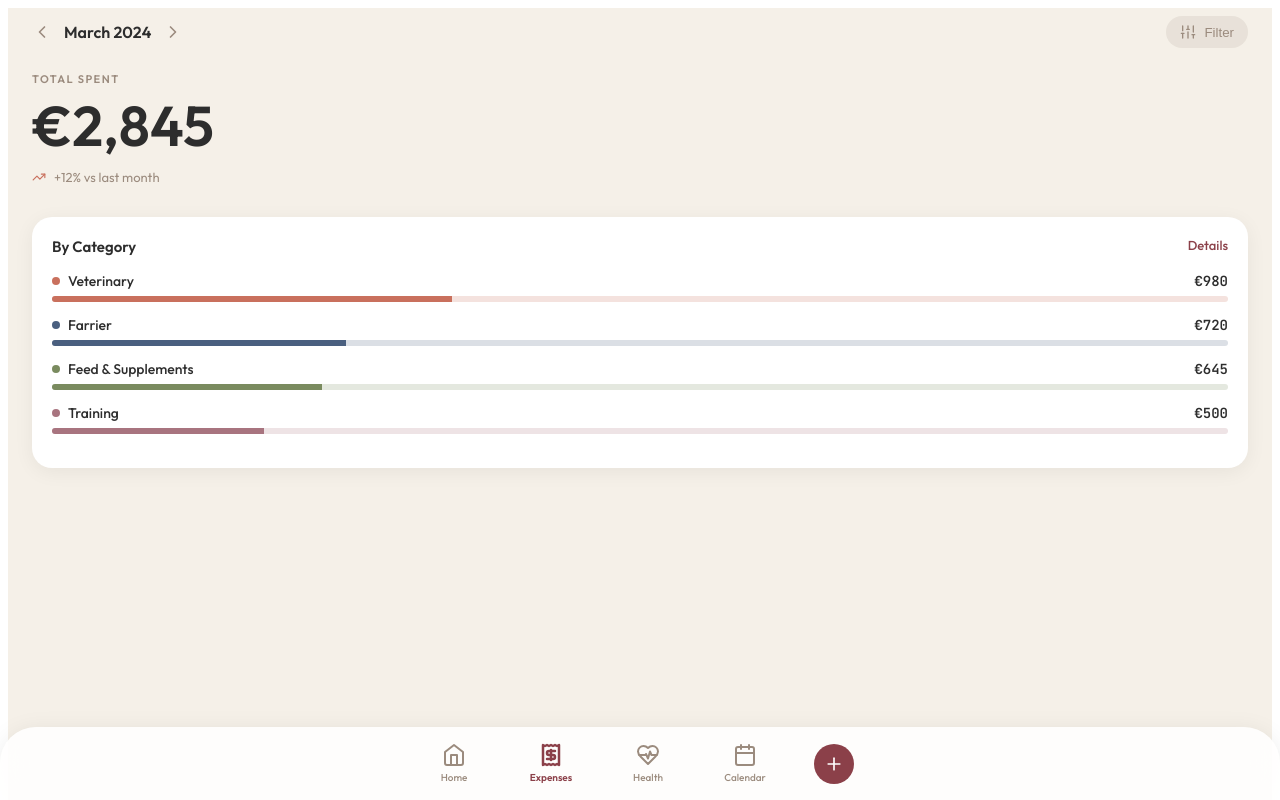
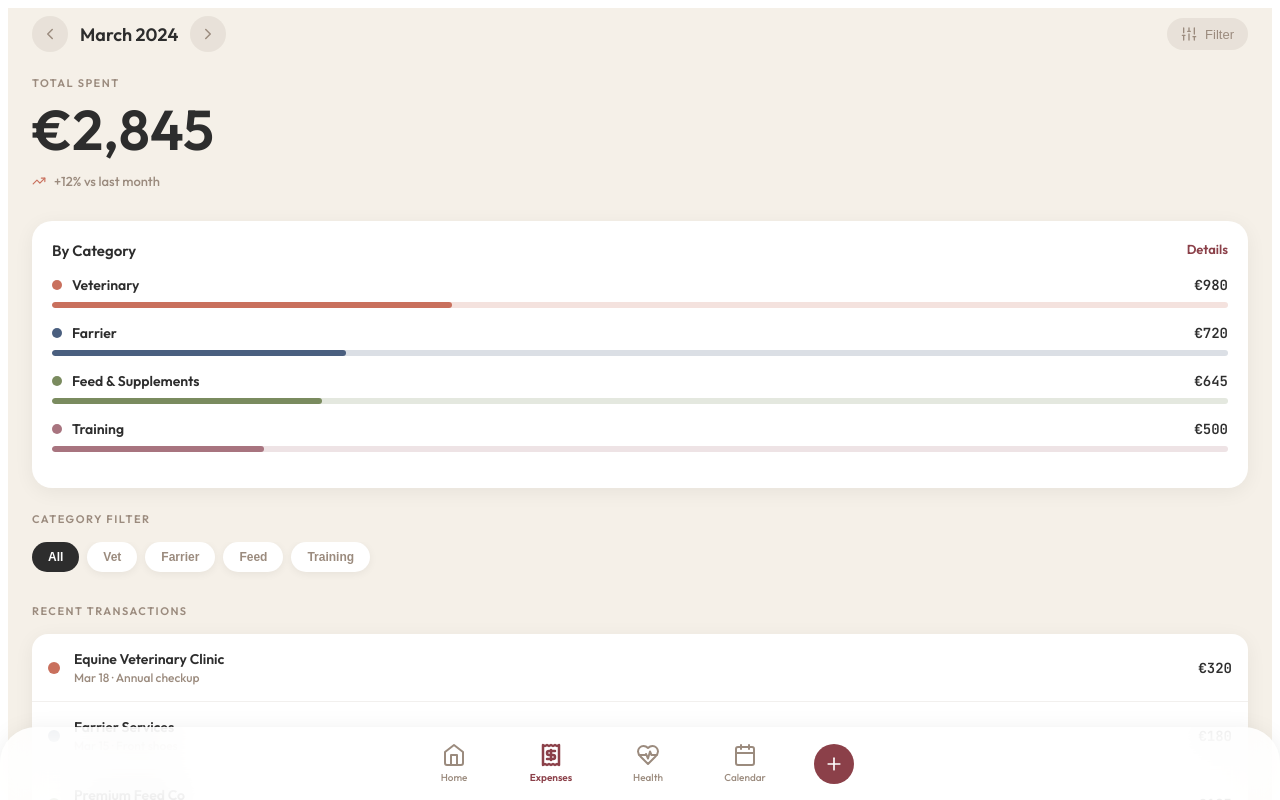
Before and after one commit to rogierbrakshoofden/equiviva, a React (Vite) app: page / in a window 1280 px wide. Both pictures are taken after a click on the button "Expenses". Shown: the top 800 px of the page. Built offline with nearby package versions, Linux system fonts and the light colour scheme.

Commit message:
Update Expenses screen - improve typography, add category filters, fix layout

```diff
--- a/src/screens/Expenses.jsx
+++ b/src/screens/Expenses.jsx
@@ -8,9 +8,35 @@ function Expenses() {
       <div style={{ padding: '24px', paddingTop: '8px' }}>
         <div style={{ display: 'flex', justifyContent: 'space-between', alignItems: 'center', marginBottom: '24px' }}>
           <div style={{ display: 'flex', gap: '12px', alignItems: 'center' }}>
-            <ChevronLeft size={20} color={colors.taupe} />
-            <span style={{ color: colors.charcoal, fontSize: 16, fontWeight: 600 }}>March 2024</span>
-            <ChevronRight size={20} color={colors.taupe} />
+            <button style={{
+              background: `rgba(155,139,126,0.15)`,
+              border: 'none',
+              borderRadius: 18,
+              width: 36,
+              height: 36,
+              cursor: 'pointer',
+              display: 'flex',
+              alignItems: 'center',
+              justifyContent: 'center',
+              color: colors.taupe,
+            }}>
+              <ChevronLeft size={18} />
+            </button>
+            <span style={{ color: colors.charcoal, fontSize: 18, fontWeight: 700 }}>March 2024</span>
+            <button style={{
+              background: `rgba(155,139,126,0.15)`,
+              border: 'none',
+              borderRadius: 18,
+              width: 36,
+              height: 36,
+              cursor: 'pointer',
+              display: 'flex',
+              alignItems: 'center',
+              justifyContent: 'center',
+              color: colors.taupe,
+            }}>
+              <ChevronRight size={18} />
+            </button>
           </div>
           <button style={{
             background: `rgba(155,139,126,0.15)`,
@@ -22,6 +48,8 @@ function Expenses() {
             alignItems: 'center',
             cursor: 'pointer',
             color: colors.taupe,
+            fontSize: 13,
+            fontWeight: 500,
           }}>
             <Sliders size={16} />
             Filter
@@ -30,10 +58,10 @@ function Expenses() {
 
         <div style={{ marginBottom: '32px' }}>
           <div style={{ color: colors.taupe, fontSize: 11, fontWeight: 600, letterSpacing: '1.5px', marginBottom: '4px' }}>TOTAL SPENT</div>
-          <div style={{ color: colors.charcoal, fontSize: 56, fontWeight: 600 }}>€2,845</div>
+          <div style={{ color: colors.charcoal, fontSize: 56, fontWeight: 700 }}>€2,845</div>
           <div style={{ display: 'flex', gap: '8px', alignItems: 'center', marginTop: '8px' }}>
             <TrendingUp size={14} color={colors.vet} />
-            <span style={{ color: colors.taupe, fontSize: 13 }}>+12% vs last month</span>
+            <span style={{ color: colors.taupe, fontSize: 13, fontWeight: 500 }}>+12% vs last month</span>
           </div>
         </div>
 
@@ -42,10 +70,11 @@ function Expenses() {
           borderRadius: '20px',
           padding: '20px',
           boxShadow: '0 4px 20px rgba(0,0,0,0.06)',
+          marginBottom: 24,
         }}>
           <div style={{ display: 'flex', justifyContent: 'space-between', marginBottom: '16px' }}>
-            <span style={{ color: colors.charcoal, fontSize: 15, fontWeight: 600 }}>By Category</span>
-            <a href="#" style={{ color: colors.burgundy, fontSize: 13, fontWeight: 500, textDecoration: 'none' }}>Details</a>
+            <span style={{ color: colors.charcoal, fontSize: 15, fontWeight: 700 }}>By Category</span>
+            <a href="#" style={{ color: colors.burgundy, fontSize: 13, fontWeight: 600, textDecoration: 'none' }}>Details</a>
           </div>
 
           {[
@@ -54,19 +83,76 @@ function Expenses() {
             { name: 'Feed & Supplements', amount: '€645', color: colors.feed, width: '23%' },
             { name: 'Training', amount: '€500', color: colors.training, width: '18%' },
           ].map((cat, i) => (
-            <div key={i} style={{ marginBottom: '14px', lastChild: { marginBottom: 0 } }}>
-              <div style={{ display: 'flex', justifyContent: 'space-between', alignItems: 'center', marginBottom: '6px' }}>
-                <div style={{ display: 'flex', gap: '8px', alignItems: 'center', flex: 1 }}>
-                  <div style={{ width: 8, height: 8, borderRadius: '50%', backgroundColor: cat.color }} />
-                  <span style={{ color: colors.charcoal, fontSize: 14, fontWeight: 500 }}>{cat.name}</span>
+            <div key={i} style={{ marginBottom: '16px' }}>
+              <div style={{ display: 'flex', justifyContent: 'space-between', alignItems: 'center', marginBottom: '8px' }}>
+                <div style={{ display: 'flex', gap: '10px', alignItems: 'center', flex: 1 }}>
+                  <div style={{ width: 10, height: 10, borderRadius: '50%', backgroundColor: cat.color }} />
+                  <span style={{ color: colors.charcoal, fontSize: 14, fontWeight: 600 }}>{cat.name}</span>
                 </div>
-                <span style={{ color: colors.charcoal, fontSize: 14, fontWeight: 600, fontFamily: 'JetBrains Mono' }}>{cat.amount}</span>
+                <span style={{ color: colors.charcoal, fontSize: 14, fontWeight: 700, fontFamily: 'JetBrains Mono' }}>{cat.amount}</span>
               </div>
               <div style={{ height: 6, backgroundColor: `${cat.color}33`, borderRadius: 3, overflow: 'hidden' }}>
-                <div style={{ height: '100%', width: cat.width, backgroundColor: cat.color }} />
+                <div style={{ height: '100%', width: cat.width, backgroundColor: cat.color, borderRadius: 3 }} />
               </div>
             </div>
           ))}
+        </div>
+
+        <div>
+          <div style={{ display: 'flex', justifyContent: 'space-between', alignItems: 'center', marginBottom: '16px' }}>
+            <span style={{ color: colors.taupe, fontSize: 11, fontWeight: 600, letterSpacing: '1.5px' }}>CATEGORY FILTER</span>
+          </div>
+          <div style={{ display: 'flex', gap: 8, marginBottom: 24, overflowX: 'auto', paddingBottom: 8 }}>
+            {['All', 'Vet', 'Farrier', 'Feed', 'Training'].map((pill, i) => (
+              <button
+                key={i}
+                style={{
+                  padding: '8px 16px',
+                  borderRadius: 20,
+                  border: 'none',
+                  background: i === 0 ? colors.charcoal : 'white',
+                  color: i === 0 ? 'white' : colors.taupe,
+                  fontSize: 12,
+                  fontWeight: 600,
+                  cursor: 'pointer',
+                  whiteSpace: 'nowrap',
+                  boxShadow: i === 0 ? 'none' : '0 2px 8px rgba(0,0,0,0.06)',
+                }}
+              >
+                {pill}
+              </button>
+            ))}
+          </div>
+
+          <div style={{ color: colors.taupe, fontSize: 11, fontWeight: 600, letterSpacing: '1.5px', marginBottom: '16px' }}>RECENT TRANSACTIONS</div>
+          <div style={{
+            background: 'white',
+            borderRadius: '16px',
+            overflow: 'hidden',
+            boxShadow: '0 4px 20px rgba(0,0,0,0.06)',
+          }}>
+            {[
+              { vendor: 'Equine Veterinary Clinic', date: 'Mar 18', note: 'Annual checkup', amount: '€320', color: colors.vet },
+              { vendor: 'Farrier Services', date: 'Mar 15', note: 'Front shoes', amount: '€180', color: colors.farrier },
+              { vendor: 'Premium Feed Co', date: 'Mar 14', note: 'Monthly delivery', amount: '€125', color: colors.feed },
+              { vendor: 'Riding Academy', date: 'Mar 12', note: 'Dressage lesson', amount: '€85', color: colors.training },
+            ].map((tx, i) => (
+              <div key={i} style={{
+                display: 'flex',
+                alignItems: 'center',
+                gap: '14px',
+                padding: '16px',
+                borderBottom: i < 3 ? `1px solid ${colors.taupe}22` : 'none',
+              }}>
+                <div style={{ width: 12, height: 12, borderRadius: '50%', backgroundColor: tx.color, flexShrink: 0 }} />
+                <div style={{ flex: 1 }}>
+                  <h4 style={{ color: colors.charcoal, fontSize: 14, fontWeight: 700, margin: 0 }}>{tx.vendor}</h4>
+                  <p style={{ color: colors.taupe, fontSize: 12, margin: '2px 0 0 0', fontWeight: 500 }}>{tx.date} · {tx.note}</p>
+                </div>
+                <div style={{ color: colors.charcoal, fontSize: 14, fontWeight: 700, fontFamily: 'JetBrains Mono' }}>{tx.amount}</div>
+              </div>
+            ))}
+          </div>
         </div>
       </div>
     </div>
```
